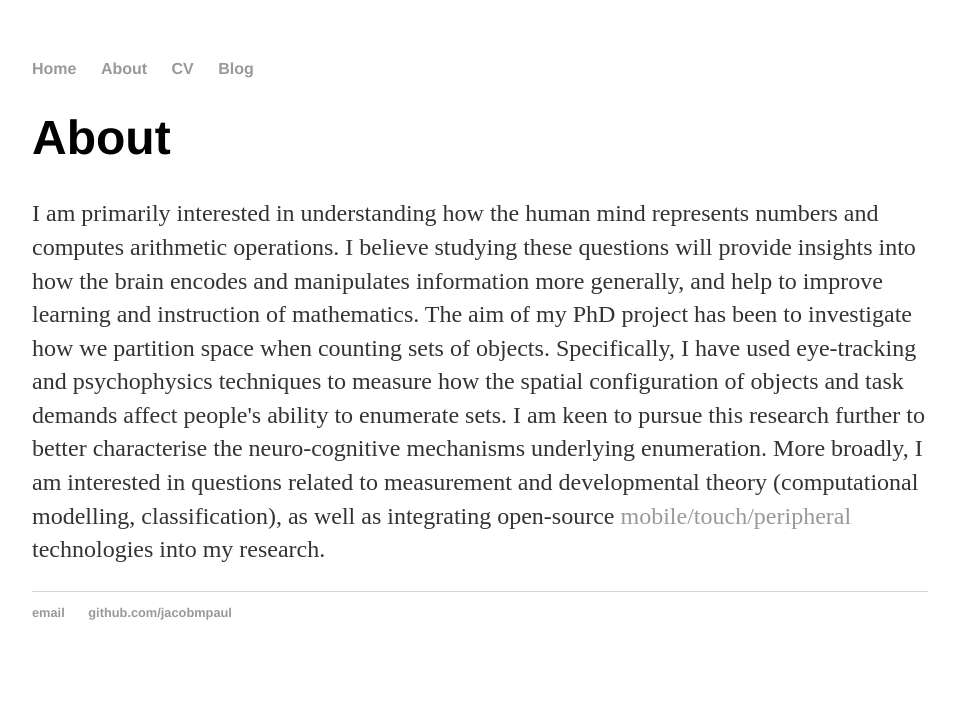
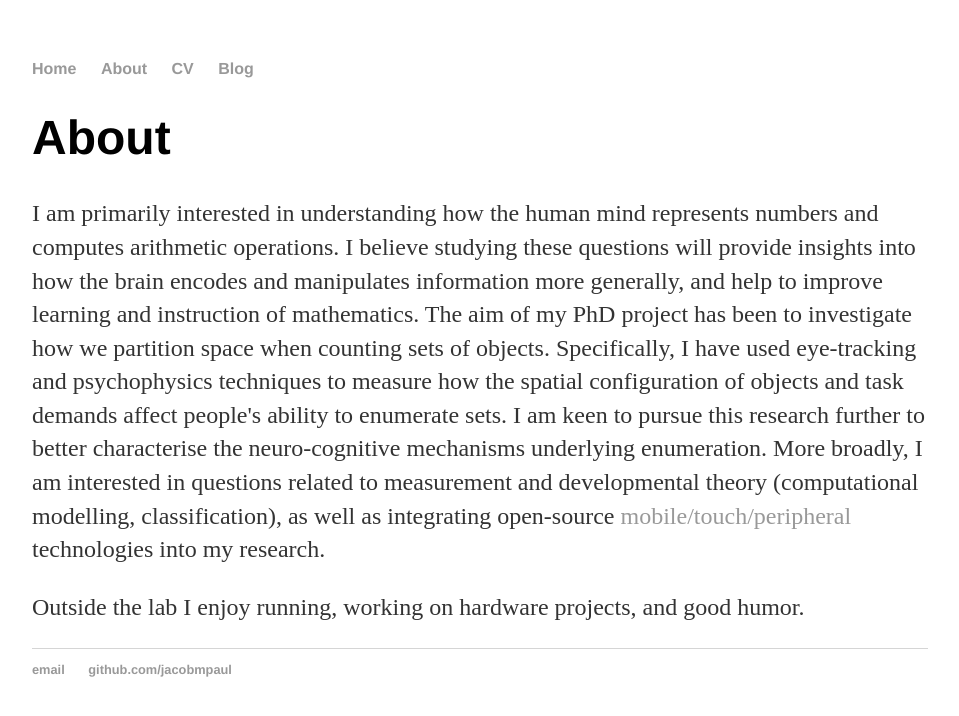
Before and after one commit to jacobmpaul/jacobmpaul.github.io, a Jekyll site: the page built from about.html, in a window 1280 px wide. Shown: the top 716 px of the page, without its empty margins (160-1119 px from the left). Built offline with Jekyll 4.4.1, drawn with Linux system fonts in a browser that asks for light colours.

Commit message:
Update about.html
Adding more text

```diff
--- a/about.html
+++ b/about.html
@@ -13,4 +13,7 @@ title: Numberconscious
   further to better characterise the neuro-cognitive mechanisms underlying enumeration. More broadly, I am interested in questions
   related to measurement and developmental theory (computational modelling, classification), as well as integrating open-source
   <a href="/blog">mobile/touch/peripheral</a> technologies into my research.</p>
+
+	<p>Outside the lab I enjoy running, working on hardware projects, and good humor.</p>
+
 </div><!-- /.blurb -->
```
